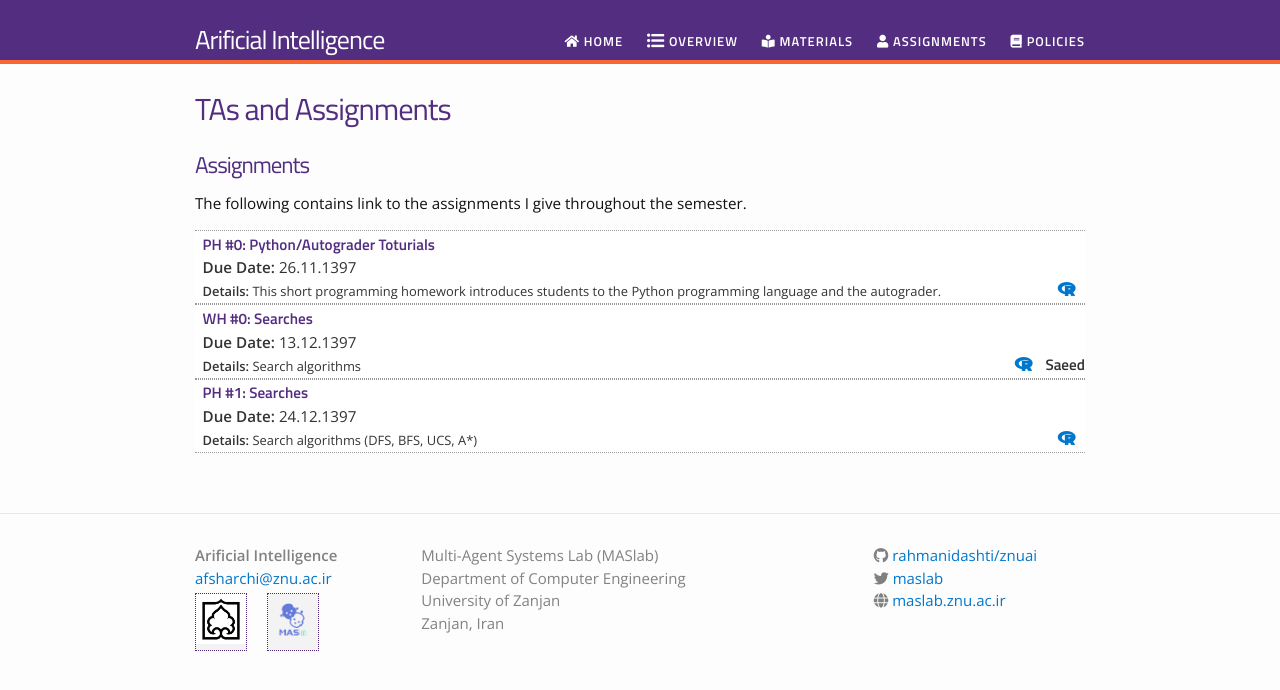
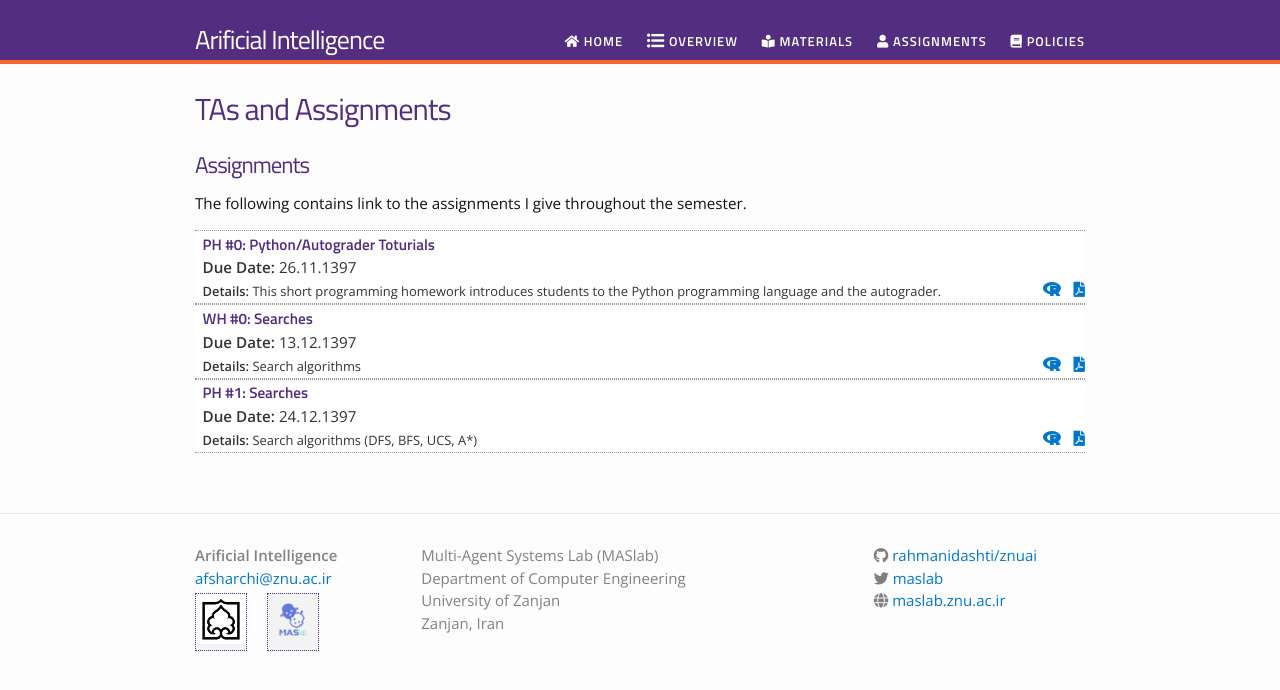
Before and after one commit to rahmanidashti/znuai, a Jekyll site: the page built from assignments.md, in a window 1280 px wide. Shown: the top 690 px of the page. Built offline with Jekyll 4.4.1, drawn with Linux system fonts in a browser that asks for light colours; nearby versions of some CDN libraries.

Commit message:
Update assignments.md

```diff
--- a/assignments.md
+++ b/assignments.md
@@ -35,11 +35,10 @@ embedded in the user's browser, by default. The bottom right icons link to the G
 			<a href="https://github.com/{{ site.githubdir}}/tree/master/{{ assignments.dirname }}/{{ assignments.filename}}.zip">
 				<i class="fab fa-r-project"></i></a>
 			&nbsp;&nbsp;
-			{% if assignments.filename == 'WH_0_Search' %}
-				<span>Saeed</span>
+			{% if assignments.answerfile != '' %}
+				<a href="https://github.com/{{ site.githubdir}}/blob/master/{{ assignments.dirname }}/{{ assignments.answerfile}}.pdf">
+					<i class="fas fa-file-pdf"></i></a>
 			{% endif %}
-			<!-- <a href="https://github.com/{{ site.githubdir}}/blob/master/{{ assignments.dirname }}/{{ assignments.filename}}.pdf">
-				<i class="fas fa-file-pdf"></i></a> -->
 		</strong>
 	</li>
 	{% endfor %}
```
